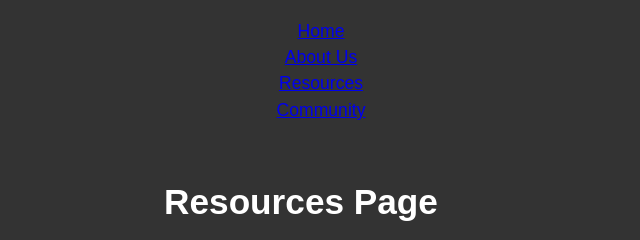
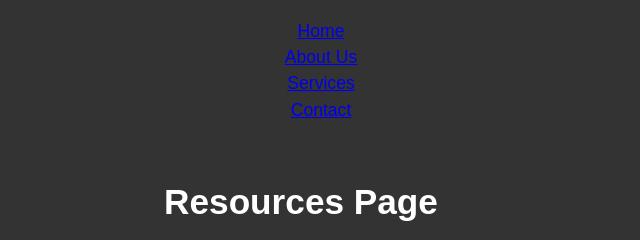
Before and after one commit to WillMonroe/portfolio-2021, a plain HTML site: page services.html in a window 1280 px wide. Shown: the top 240 px of the page, 339-979 px from the left. Drawn offline with Linux system fonts and the light colour scheme.

Commit message:
Update and rename resources.html to services.html

```diff
--- a/resources.html
+++ b/services.html
@@ -15,8 +15,8 @@
 					<ul>
 						<li><a href = "index.html">Home</a></li>
 						<li><a href = "about.html">About Us</a>
-						<li><a href = "resources.html">Resources</a></li>
-						<li><a href = "community.html">Community</a></li>
+						<li><a href = "services.html">Services</a></li>
+						<li><a href = "contact.html">Contact</a></li>
 					</ul>
 				</nav>
 
```
